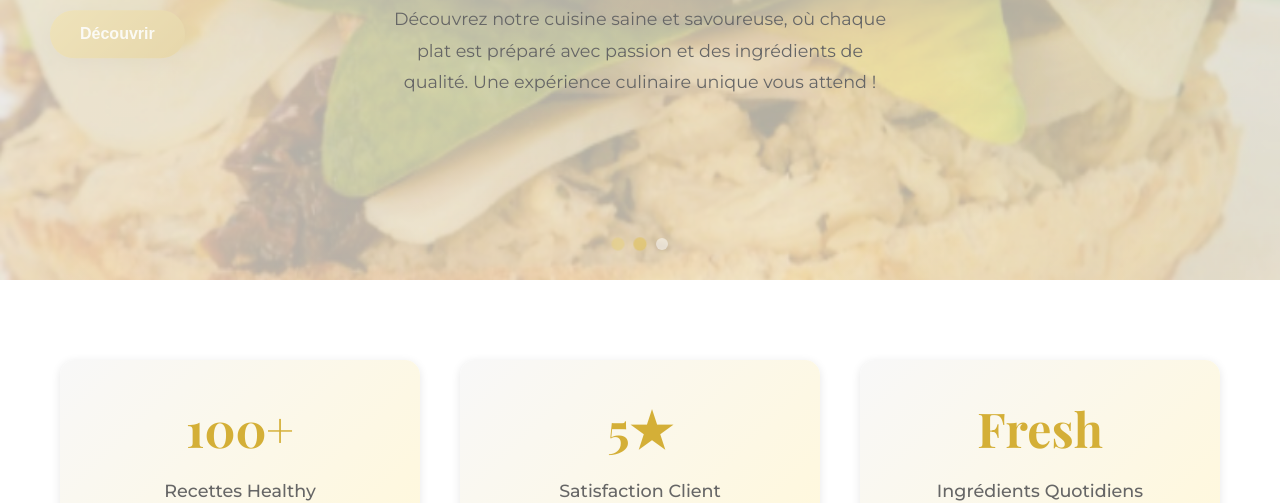
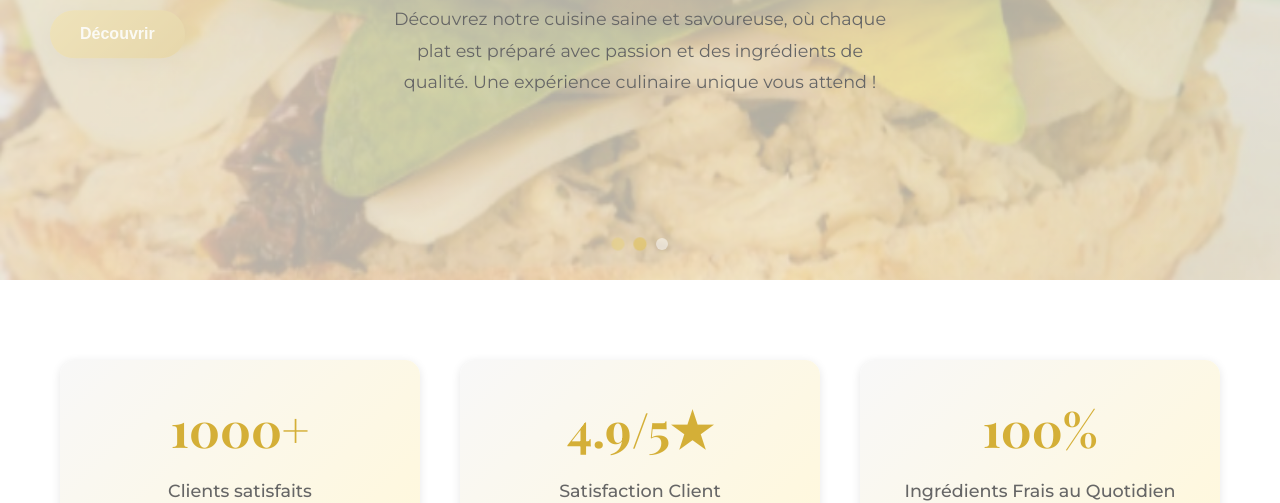
Before and after one commit to Sayegh0/cdf, a plain HTML site: page index.html in a window 1280 px wide. Shown: the part 450-953 px from the top of the page. Drawn offline with nearby package versions, Linux system fonts and the light colour scheme.

Commit message:
index.html

```diff
--- a/index.html
+++ b/index.html
@@ -81,16 +81,16 @@
         <div class="container">
             <div class="stats">
                 <div class="stat-item">
-                    <span class="stat-number">100+</span>
-                    <span class="stat-label">Recettes Healthy</span>
+                    <span class="stat-number">1000+</span>
+                    <span class="stat-label">Clients satisfaits</span>
                 </div>
                 <div class="stat-item">
-                    <span class="stat-number">5★</span>
+                    <span class="stat-number">4.9/5★</span>
                     <span class="stat-label">Satisfaction Client</span>
                 </div>
                 <div class="stat-item">
-                    <span class="stat-number">Fresh</span>
-                    <span class="stat-label">Ingrédients Quotidiens</span>
+                    <span class="stat-number">100%</span>
+                    <span class="stat-label">Ingrédients Frais au Quotidien</span>
                 </div>
             </div>
         </div>
@@ -172,7 +172,7 @@
             <div class="section-header">
                 <span class="category-icon">🥤</span>
                 <h2>Boissons</h2>
-                <p>Smoothies et jus frais pour vous rafraîchir</p>
+                <p>Boissons et jus frais pour vous rafraîchir</p>
             </div>
             <div class="dishes-grid">
                 <!-- Les plats seront générés par JavaScript -->
```
